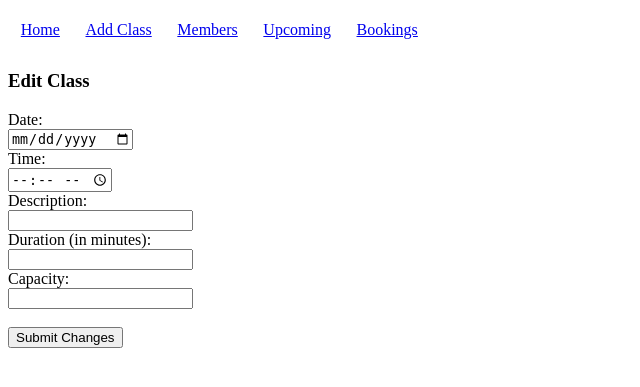
After one commit to czubillaga/gym_project, a Flask app: template templates/lessons/edit.html in a window 1280 px wide. The commit adds this page. Shown: the top 387 px of the page, without its empty margins (0-640 px from the left). Run offline with Flask 2, Linux system fonts and the light colour scheme; the template is opened without the code that fills it, so the values that code supplies are empty.

Commit message:
Added edit functionality to lessons, members

```diff
--- /dev/null
+++ b/templates/lessons/edit.html
@@ -0,0 +1,17 @@
+{% extends 'base.html' %}
+{% block content %}
+    <h3>Edit Class</h3>
+    <form action="/lessons/{{ lesson.id }}" method="POST">
+        <label for="date">Date:</label><br>
+        <input type="date" name="date" id="date" value="{{ lesson.date }}"><br>
+        <label for="time">Time:</label><br>
+        <input type="time" name="time" id="time" value="{{ lesson.time }}"><br>
+        <label for="description">Description:</label><br>
+        <input type="text" name="description" id="description" value="{{ lesson.description }}"><br>
+        <label for="duration">Duration (in minutes):</label><br>
+        <input type="number" name="duration" id="duration" value="{{ lesson.duration }}"><br>
+        <label for="capacity">Capacity:</label><br>
+        <input type="number" name="capacity" id="capacity" value="{{ lesson.capacity }}"><br><br>
+        <button type="submit">Submit Changes</button>
+    </form>
+{% endblock content %}
--- a/templates/lessons/show.html
+++ b/templates/lessons/show.html
@@ -11,6 +11,7 @@
         <div>
             <a href="/members/show/{{ member.id }}">{{ member.last }}, {{ member.first }}</a>
         </div>
-        {% endfor %}
+        {% endfor %}<br>
+        <a href="/lessons/edit/{{ lesson.id }}"><button>Edit Class</button></a>
     </div>
 {% endblock content %}
--- a/templates/members/show.html
+++ b/templates/members/show.html
@@ -12,6 +12,7 @@
             <div>
                 <a href="/lessons/show/{{ lesson. id }}">{{ lesson.description }}</a>
             </div>
-        {% endfor %}
+        {% endfor %}<br><br>
+        <a href="/members/edit/{{ member.id }}"><button>Edit Member</button></a>
     </div>
 {% endblock content %}
```
Also changed, not shown: controllers/lesson_controller.py (+16 -0 lines), controllers/member_controller.py (+14 -0 lines), templates/members/edit.html (added, +17 -0 lines).
